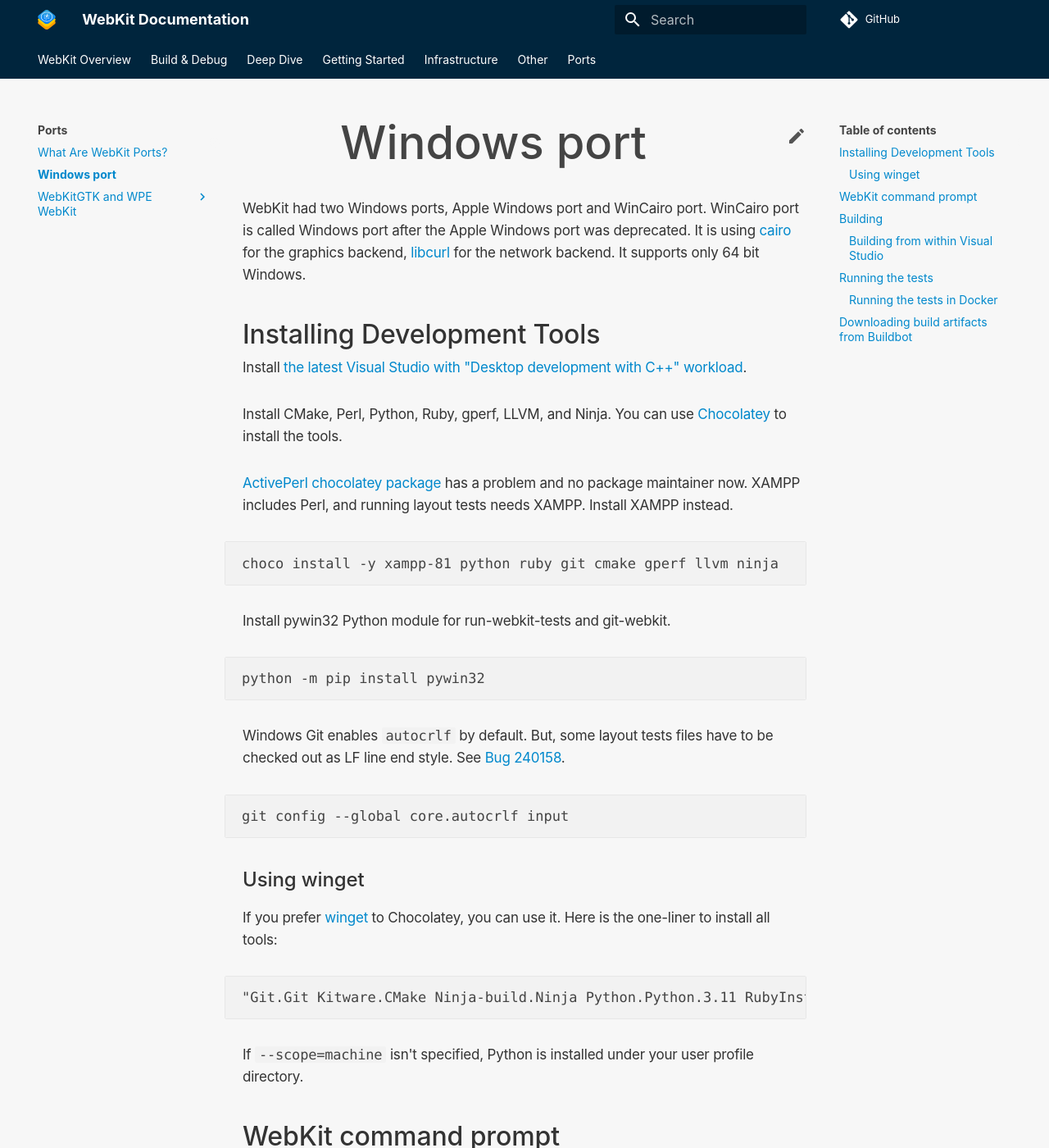
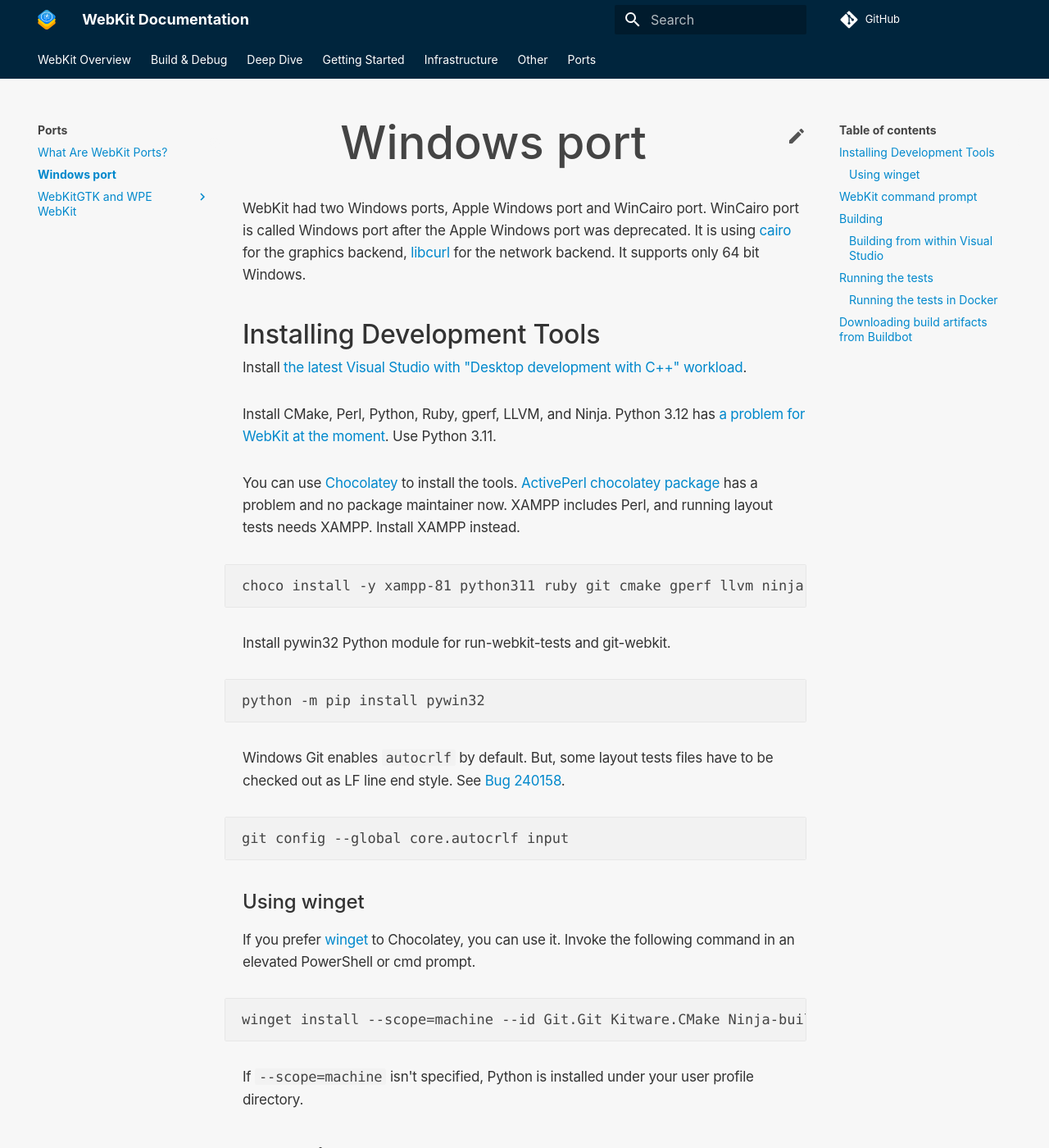
Before and after one commit to WebKit/Documentation, an MkDocs documentation site: the page built from docs/Ports/WindowsPort.md, in a window 1280 px wide and 1400 px high. Shown: the whole window at 82% size. Built offline with MkDocs 1.6.1 and Material for MkDocs 9.7.7, drawn with Linux system fonts in a browser that asks for light colours; comment, search, counter and statistics services are not loaded.

Commit message:
Update WindowsPort.md December 2023

````diff
--- a/docs/Ports/WindowsPort.md
+++ b/docs/Ports/WindowsPort.md
@@ -10,13 +10,14 @@ It supports only 64 bit Windows.
 Install [the latest Visual Studio with "Desktop development with C++" workload](https://learn.microsoft.com/en-us/cpp/build/vscpp-step-0-installation).
 
 Install CMake, Perl, Python, Ruby, gperf, LLVM, and Ninja.
-You can use [Chocolatey](https://chocolatey.org/) to install the tools.
+Python 3.12 has [a problem for WebKit at the moment](https://webkit.org/b/261113). Use Python 3.11.
 
+You can use [Chocolatey](https://community.chocolatey.org/) to install the tools.
 [ActivePerl chocolatey package](https://community.chocolatey.org/packages/ActivePerl) has a problem and no package maintainer now.
 XAMPP includes Perl, and running layout tests needs XAMPP. Install XAMPP instead.
 
 ```
-choco install -y xampp-81 python ruby git cmake gperf llvm ninja
+choco install -y xampp-81 python311 ruby git cmake gperf llvm ninja
 ```
 
 Install pywin32 Python module for run-webkit-tests and git-webkit.
@@ -34,10 +35,10 @@ git config --global core.autocrlf input
 ### Using winget
 
 If you prefer [winget](https://learn.microsoft.com/en-us/windows/package-manager/winget/) to Chocolatey, you can use it.
-Here is the one-liner to install all tools:
+Invoke the following command in an elevated PowerShell or cmd prompt.
 
 ```
-"Git.Git Kitware.CMake Ninja-build.Ninja Python.Python.3.11 RubyInstallerTeam.Ruby.3.1 ApacheFriends.Xampp.8.2 GnuWin32.Gperf LLVM.LLVM" -split " " |% { winget install --scope=machine --id $_ }
+winget install --scope=machine --id Git.Git Kitware.CMake Ninja-build.Ninja Python.Python.3.11 RubyInstallerTeam.Ruby.3.2 ApacheFriends.Xampp.8.2 GnuWin32.Gperf LLVM.LLVM
 ```
 
 If `--scope=machine` isn't specified, Python is installed under your user profile directory.
````
